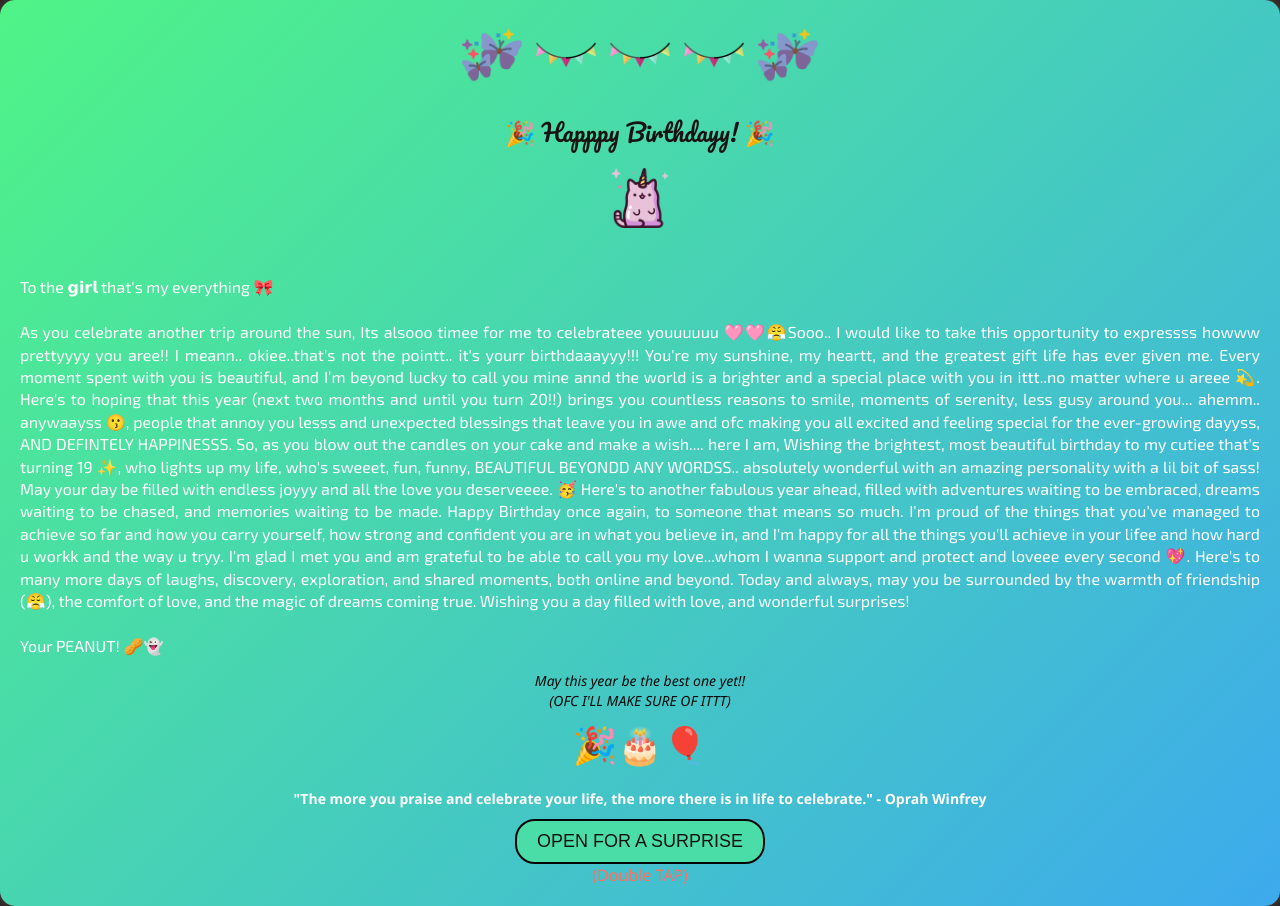
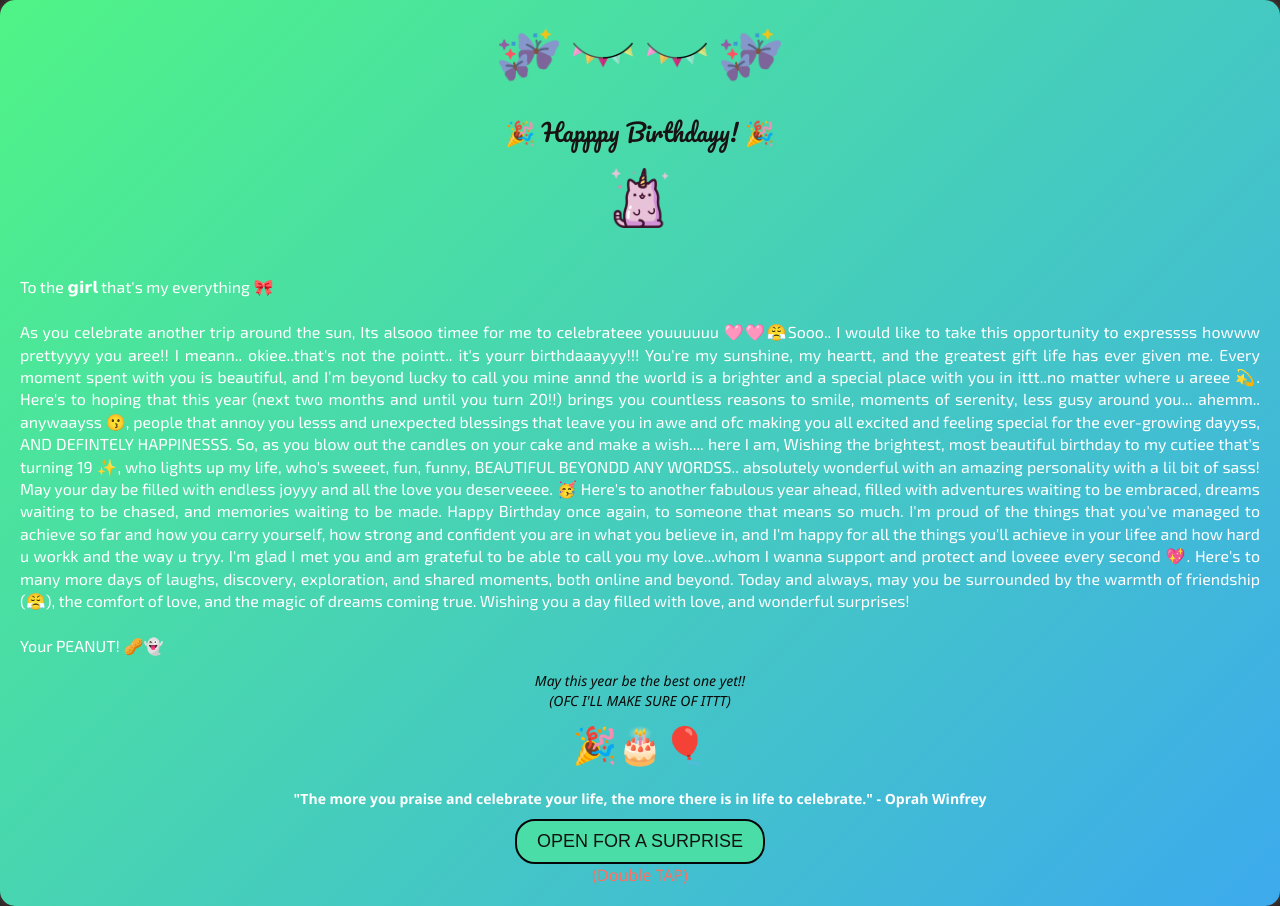
Before and after one commit to venkat-1299/ishuhbd, a plain HTML site: page index.html in a window 1280 px wide. Drawn offline with Linux system fonts and the light colour scheme.

Commit message:
Update index.html

```diff
--- a/index.html
+++ b/index.html
@@ -142,7 +142,6 @@
       <img class="cat" src="garland.png" />
       <!-- Reduced number of images for smaller screens -->
       <img class="cat" src="garland.png" />
-      <img class="cat" src="garland.png" />
       <img class="cat" src="butterflies.png" />
 
       <h1 class="pacifico-regular">🎉 Happpy Birthdayy! 🎉</h1>
```
